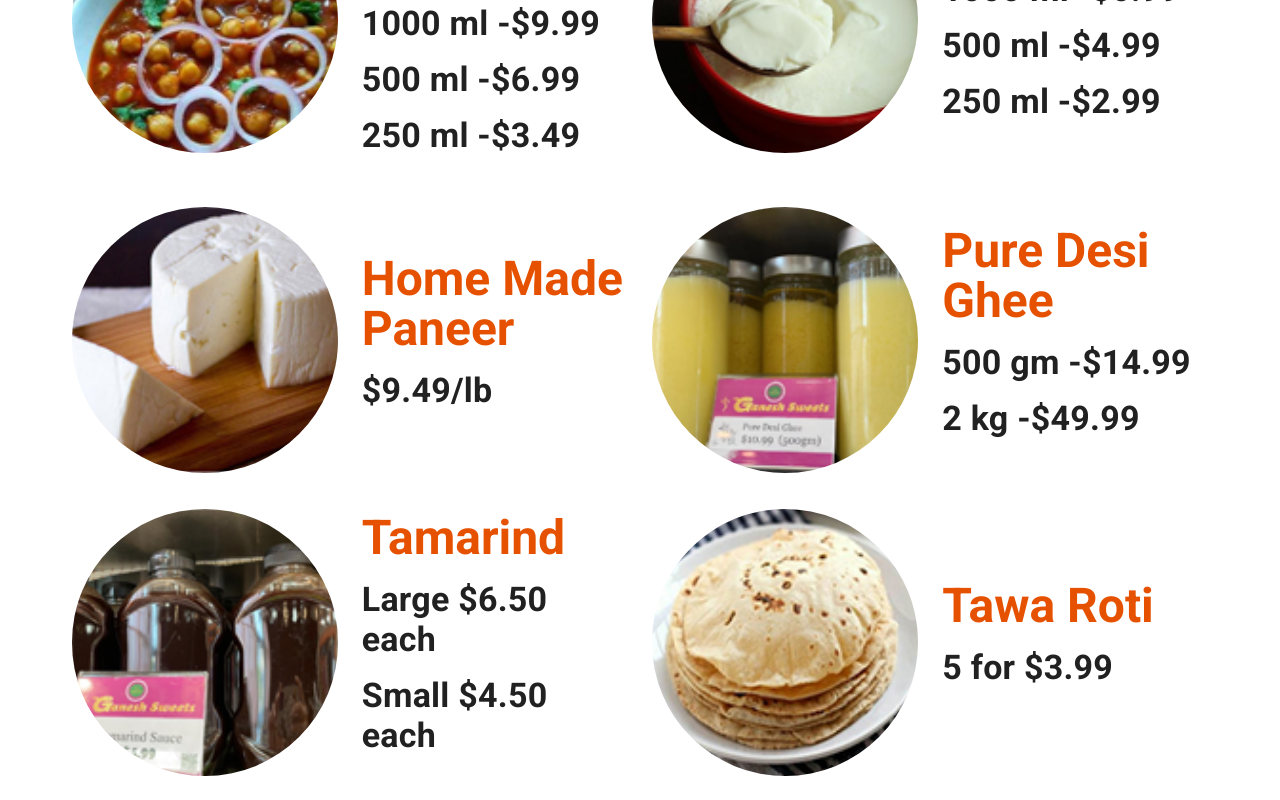
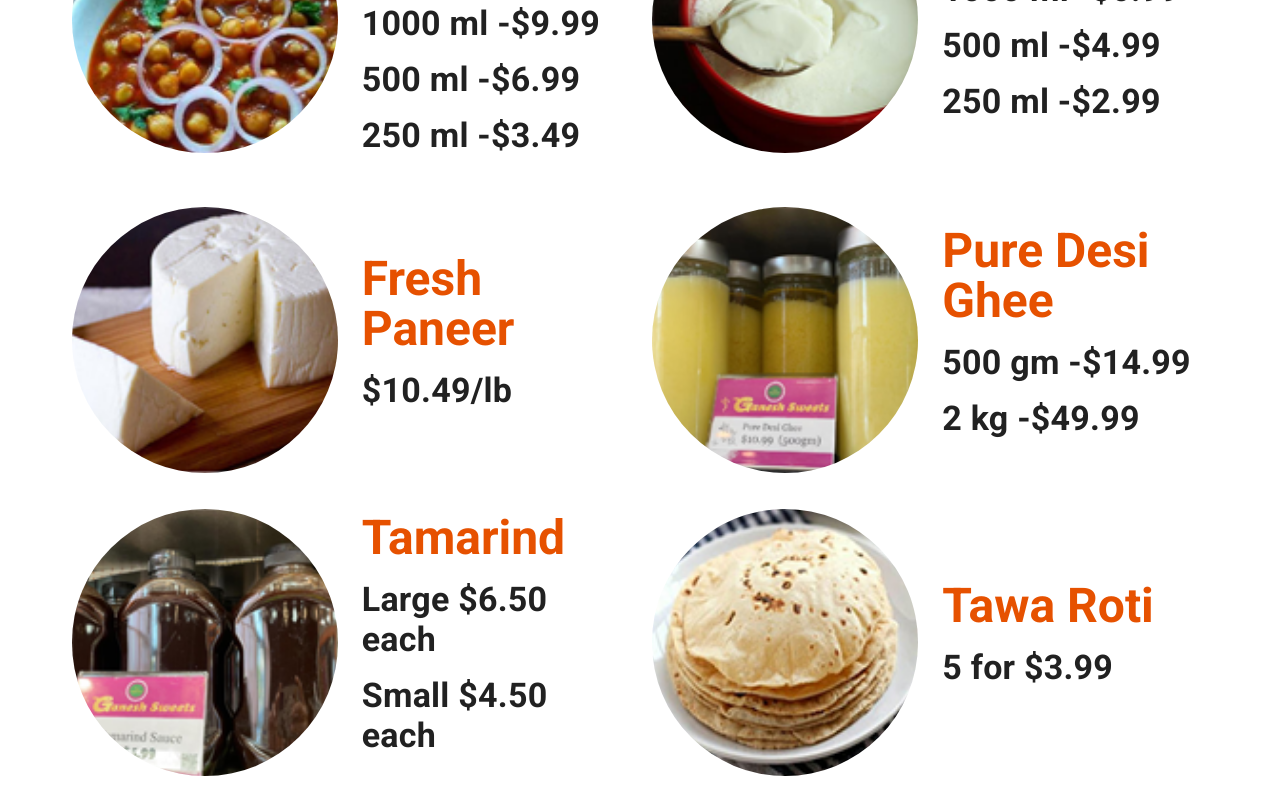
Before and after one commit to satindersingh472/ganesh_sweets_new, a Nuxt app: page /screenThree in a window 1280 px wide. Shown: the part 1429-2229 px from the top of the page. Built offline with nearby package versions, Linux system fonts and the light colour scheme.

Commit message:
changed-paneer-name-price

```diff
--- a/pages/screenThree/index.vue
+++ b/pages/screenThree/index.vue
@@ -138,9 +138,9 @@ export default {
           description: ["1000 ml -$6.99", "500 ml -$4.99", "250 ml -$2.99"],
         },
         {
-          name: "Home Made Paneer",
+          name: "Fresh Paneer",
           image_name: "home_made_panner.png",
-          price: "$9.49/lb",
+          price: "$10.49/lb",
           description: [],
         },
         {
```
